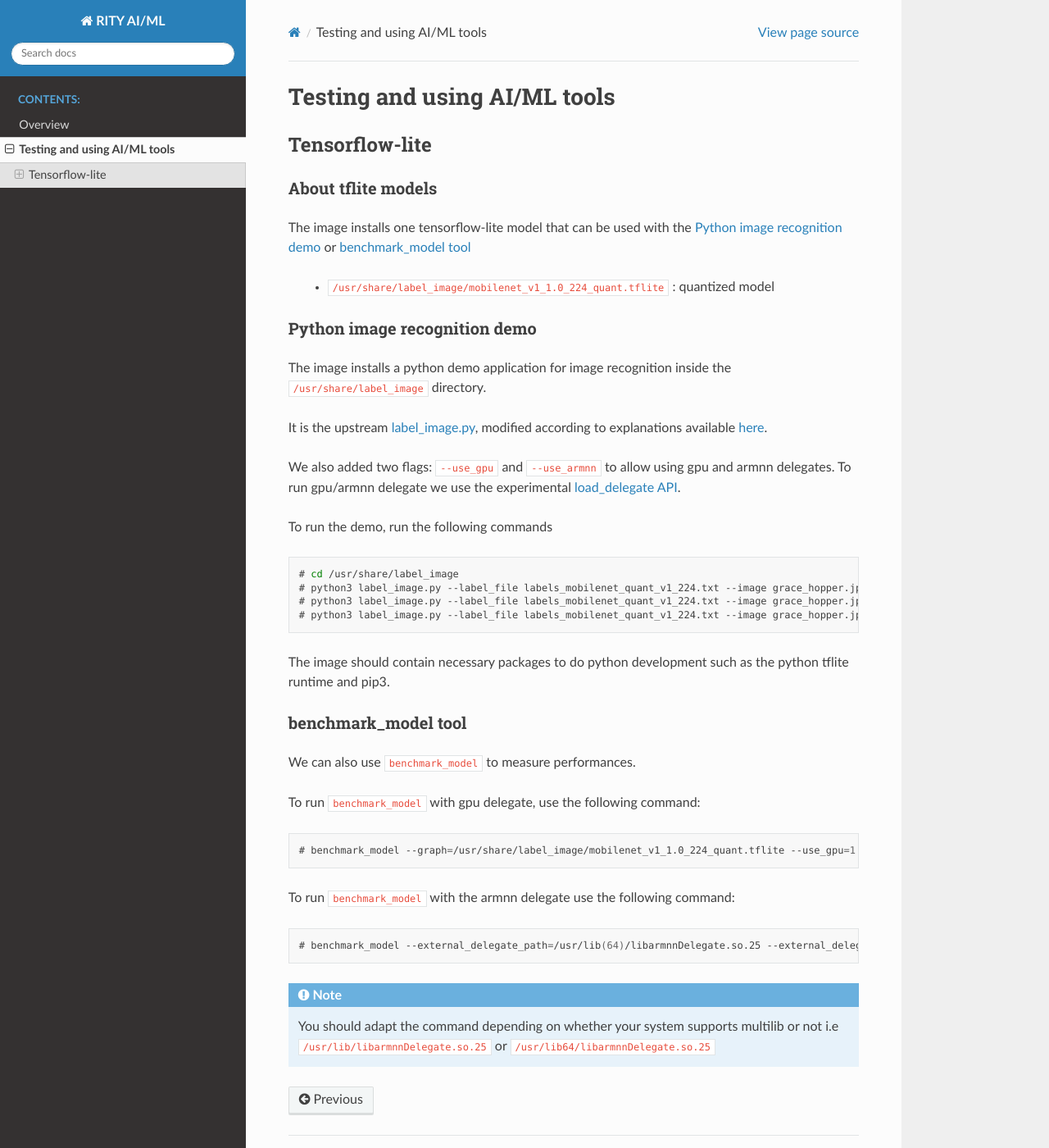
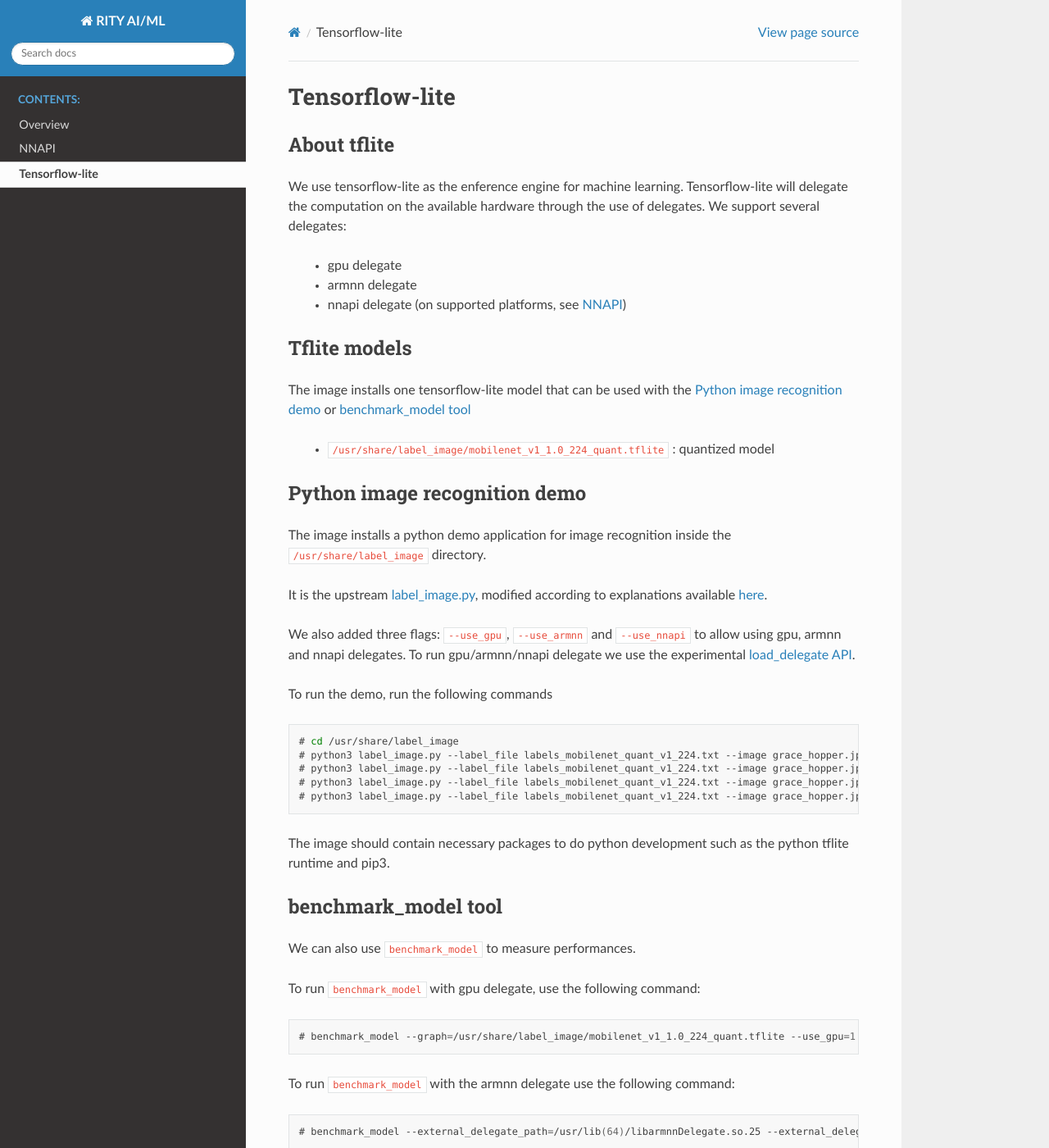
Before and after one commit to via-edge-ai/meta-nn, a Sphinx documentation site: the page built from docs/tensorflow-lite.rst, in a window 1280 px wide and 1400 px high. Shown: the whole window at 82% size. Built offline with Sphinx 7.4.7 and the Read the Docs theme 2.0.0, drawn with Linux system fonts in a browser that asks for light colours; some of the changed text lies outside the part shown.

Commit message:
doc: add nnapi documentation
Signed-off-by: Julien STEPHAN <jstephan@baylibre.com>

```diff
--- a/docs/index.rst
+++ b/docs/index.rst
@@ -2,8 +2,9 @@ AI/ML yocto meta layer
 ======================
 
 .. toctree::
-   :maxdepth: 2
+   :titlesonly:
    :caption: Contents:
 
    overview
-   testing
+   nnapi
+   tensorflow-lite
--- a/docs/overview.rst
+++ b/docs/overview.rst
@@ -12,6 +12,7 @@ Supported frameworks
 
         "Tensorflow-lite", 2.6.1, "all"
         "ARMNN", 21.11, "all"
+        "NNAPI", 1.3, "i350, i500"
 
 Building AI/ML image
 --------------------
--- a/docs/testing.rst
+++ b/docs/tensorflow-lite.rst
@@ -1,21 +1,27 @@
-Testing and using AI/ML tools
-=============================
+Tensorflow-lite
+===============
 
-Tensorflow-lite
----------------
-About tflite models
-^^^^^^^^^^^^^^^^^^^
-The image installs one tensorflow-lite model that can be used with the :ref:`testing:Python image recognition demo` or :ref:`testing:benchmark_model tool`
+About tflite
+------------
+We use tensorflow-lite as the enference engine for machine learning. Tensorflow-lite will delegate the computation on the available hardware through the use of delegates. We support several delegates:
+
+    * gpu delegate
+    * armnn delegate
+    * nnapi delegate (on supported platforms, see :doc:`nnapi`)
+
+Tflite models
+-------------
+The image installs one tensorflow-lite model that can be used with the :ref:`tensorflow-lite:Python image recognition demo` or :ref:`tensorflow-lite:benchmark_model tool`
 
     * ``/usr/share/label_image/mobilenet_v1_1.0_224_quant.tflite`` : quantized model
 
 Python image recognition demo
-^^^^^^^^^^^^^^^^^^^^^^^^^^^^^
+-----------------------------
 The image installs a python demo application for image recognition inside the ``/usr/share/label_image`` directory.
 
 It is the upstream `label_image.py <https://github.com/tensorflow/tensorflow/blob/master/tensorflow/lite/examples/python/label_image.py>`_, modified according to explanations available `here <https://www.tensorflow.org/lite/guide/python>`_.
 
-We also added two flags: ``--use_gpu`` and ``--use_armnn`` to allow using gpu and armnn delegates. To run gpu/armnn delegate we use the experimental `load_delegate API <https://www.tensorflow.org/api_docs/python/tf/lite/experimental/load_delegate>`_.
+We also added three flags: ``--use_gpu``, ``--use_armnn`` and ``--use_nnapi`` to allow using gpu, armnn and nnapi delegates. To run gpu/armnn/nnapi delegate we use the experimental `load_delegate API <https://www.tensorflow.org/api_docs/python/tf/lite/experimental/load_delegate>`_.
 
 To run the demo, run the following commands
 
@@ -25,12 +31,13 @@ To run the demo, run the following commands
     python3 label_image.py --label_file labels_mobilenet_quant_v1_224.txt --image grace_hopper.jpg --model_file mobilenet_v1_1.0_224_quant.tflite              #to run on the cpu
     python3 label_image.py --label_file labels_mobilenet_quant_v1_224.txt --image grace_hopper.jpg --model_file mobilenet_v1_1.0_224_quant.tflite --use_gpu    #to run on the gpu
     python3 label_image.py --label_file labels_mobilenet_quant_v1_224.txt --image grace_hopper.jpg --model_file mobilenet_v1_1.0_224_quant.tflite --use_armnn  #to run on the gpu, using armnn delegate
+    python3 label_image.py --label_file labels_mobilenet_quant_v1_224.txt --image grace_hopper.jpg --model_file mobilenet_v1_1.0_224_quant.tflite --use_nnapi  #to run using nnapi delegate
 
 
 The image should contain necessary packages to do python development such as the python tflite runtime and pip3.
 
 benchmark_model tool
-^^^^^^^^^^^^^^^^^^^^
+--------------------
 We can also use ``benchmark_model`` to measure performances.
 
 To run ``benchmark_model`` with gpu delegate, use the following command:
@@ -47,3 +54,10 @@ To run ``benchmark_model`` with the armnn delegate use the following command:
 
 .. note::
    You should adapt the command depending on whether your system supports multilib or not i.e ``/usr/lib/libarmnnDelegate.so.25`` or ``/usr/lib64/libarmnnDelegate.so.25``
+
+
+To run ``benchmark_model`` with the nnapi delegate use the following command:
+
+.. prompt:: bash #
+
+   benchmark_model --graph=/usr/share/label_image/mobilenet_v1_1.0_224_quant.tflite --use_nnapi=1 --num_runs=1
```
Also changed, not shown: docs/nnapi.rst (added, +50 -0 lines).
